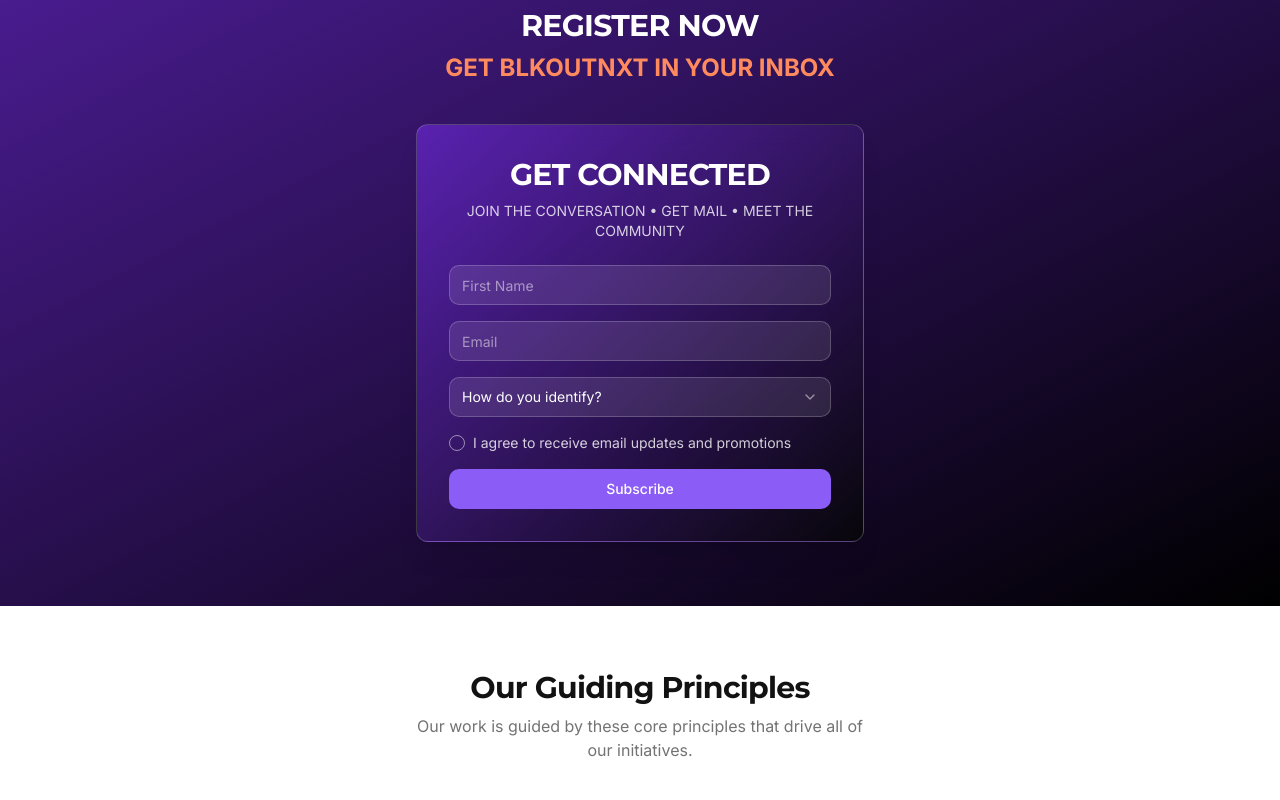
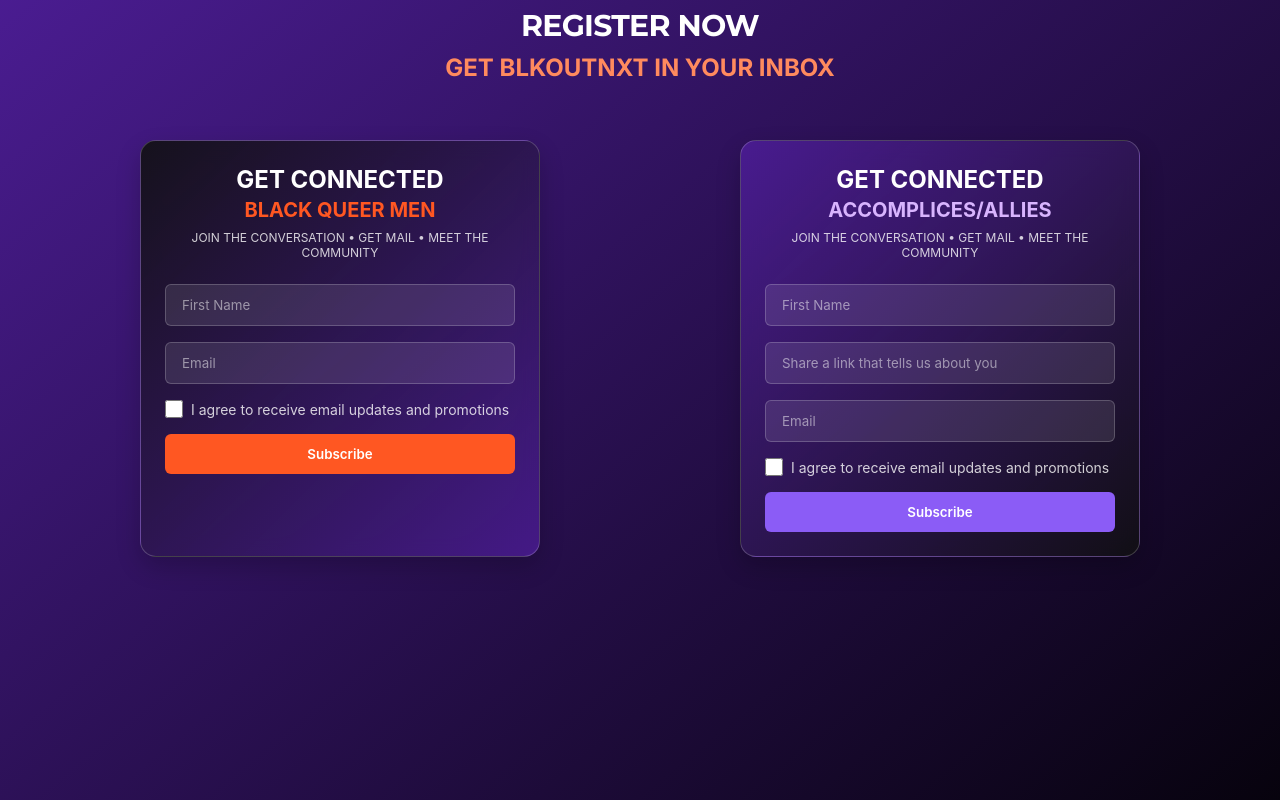
Before and after one commit to BLKOUTUK/community-blkoutnxt, a React (Vite) app: page / in a window 1280 px wide. Shown: the part 760-1560 px from the top of the page. Built offline with nearby package versions, Linux system fonts and the light colour scheme.

Commit message:
Show code changes
The prompt requested to show the code changes.

```diff
--- a/src/pages/Index.tsx
+++ b/src/pages/Index.tsx
@@ -66,7 +66,14 @@ export default function Index() {
             </div>
 
             <div className="flex justify-center">
-              <SignupForm />
+              <iframe
+                src="/embed/signup-form.html"
+                width="100%"
+                height="800"
+                frameBorder="0"
+                className="max-w-[1200px] mx-auto"
+                title="BLKOUTNXT Signup Form"
+              />
             </div>
           </div>
         </section>
```
